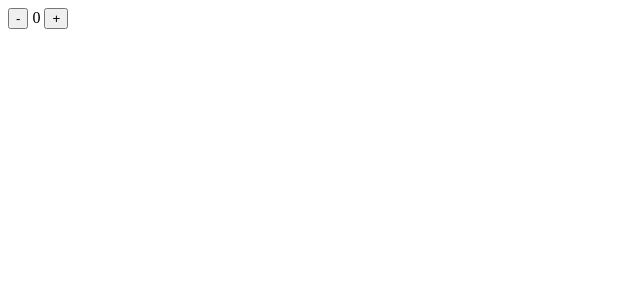
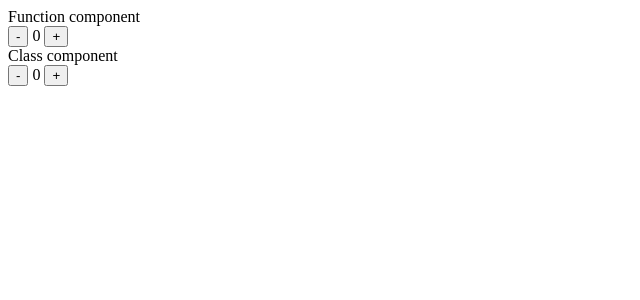
Before and after one commit to Cossi-tech/Cook-with-React, a React (Create React App) app: page / in a window 1280 px wide. Shown: the top 300 px of the page, without its empty margins (0-640 px from the left). Built offline with nearby package versions, Linux system fonts and the light colour scheme.

Commit message:
Functional component setup

```diff
--- a/src/App.js
+++ b/src/App.js
@@ -1,9 +1,15 @@
 import './App.css';
 import Counter from './Counter.js';
+import CounterHooks from './CounterHooks';
 
 function App() {
   return (
+    <>
+    Function component
+    <CounterHooks initialCount={0} />
+    Class component
     <Counter initialCount={0}/>
+    </>
   )
 }
 
--- /dev/null
+++ b/src/CounterHooks/index.js
@@ -0,0 +1,12 @@
+import React,{useState} from 'react'
+
+export default function CounterHooks({initialCount}) {
+    const [state, setState] = useState({count: initialCount})
+    return (
+        <div>
+           <button onClick={() => setState({count: state.count -1})} > - </button>
+            <span> {state.count} </span>
+            <button onClick={() => setState({count: state.count +1})} > + </button>
+        </div>
+    )
+}
```
